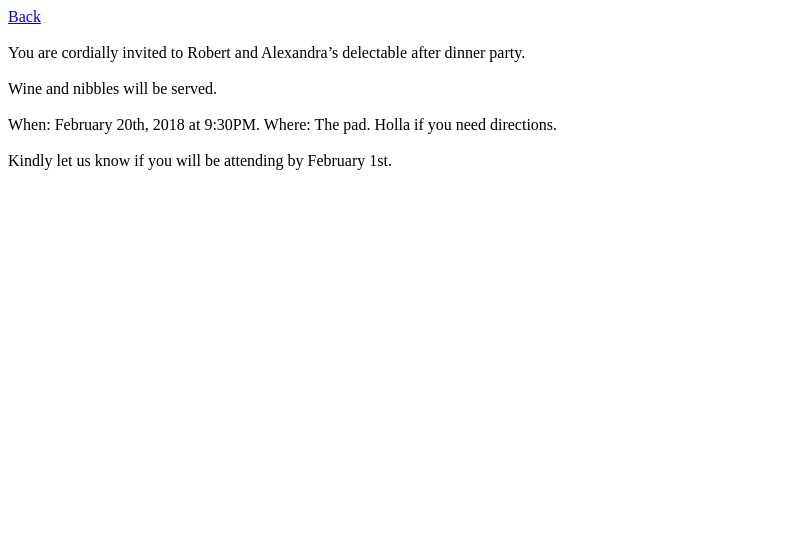
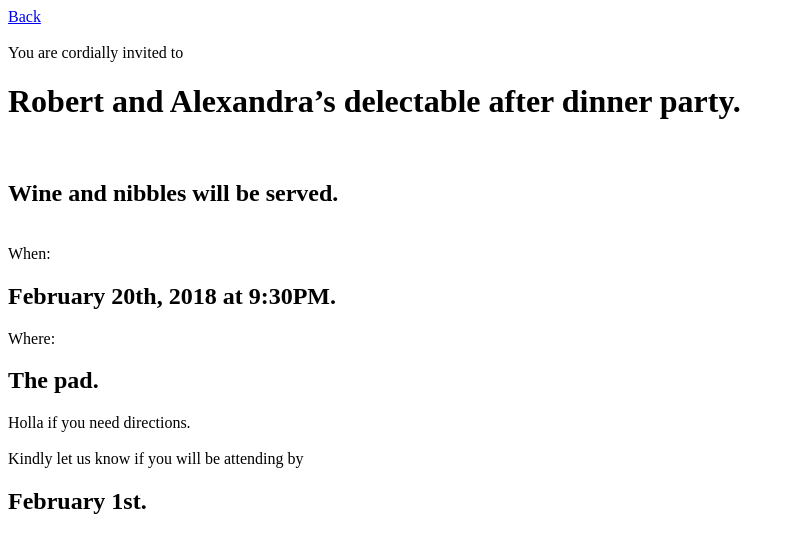
Before and after one commit to CandelariaGassiebayle/literate-umbrella, a plain HTML site: page exercises/exercise-02/exercise02.html in a window 1280 px wide. Shown: the whole page, without its empty margins (0-795 px from the left). Drawn offline with Linux system fonts and the light colour scheme.

Commit message:
new tuesday 26

```diff
--- a/exercises/exercise-02/exercise02.html
+++ b/exercises/exercise-02/exercise02.html
@@ -11,26 +11,26 @@
     </div>
 <br>
     <div>
-    You are cordially invited to Robert and Alexandra’s delectable after dinner party.
+    You are cordially invited to<h1>Robert and Alexandra’s delectable after dinner party.</h1>
     </div>
 
     <br>
 
     <div>
-    Wine and nibbles will be served.
+    <h2>Wine and nibbles will be served.</h2>
     </div>
 
     <br>
 
     <div>
-    When: February 20th, 2018 at 9:30PM.
-    Where: The pad. Holla if you need directions.
+    When: <h2>February 20th, 2018 at 9:30PM. </h2>
+    Where: <h2>The pad.</h2> Holla if you need directions.
     </div>
 
     <br>
 
     <div>
-    Kindly let us know if you will be attending by February 1st.
+    Kindly let us know if you will be attending by <h2>February 1st.</h2>
     </div>
 
 </body>
```
Also changed, not shown: assignments/assignment-01/assignment01.html (+2 -0 lines), index.html (+8 -0 lines).
